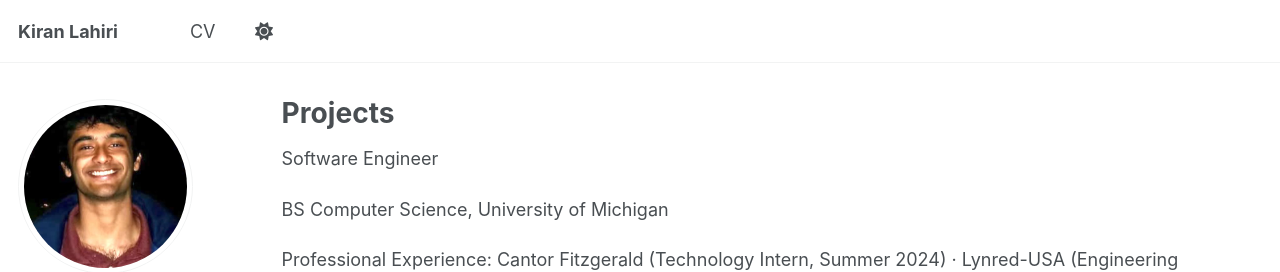
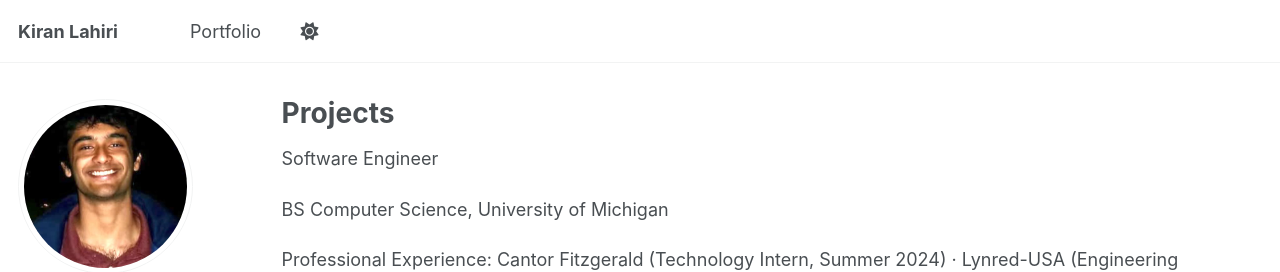
Before and after one commit to kiranlahiri/kiranlahiri.github.io, a Jekyll site: the page built from _pages/about.md, in a window 1280 px wide. Shown: the top 272 px of the page. Built offline with Jekyll 4.4.1, drawn with Linux system fonts in a browser that asks for light colours; a script that is not in the unit is left out.

Commit message:
editing tabs

```diff
--- a/_data/navigation.yml
+++ b/_data/navigation.yml
@@ -12,8 +12,8 @@ main:
  # - title: "Blog Posts"
  #   url: /year-archive/
 
-  - title: "CV"
-    url: /cv/
+  - title: "Portfolio"
+    url: /portfolio/
 
   # - title: "CV"
   #   url: /cv-json/
```
